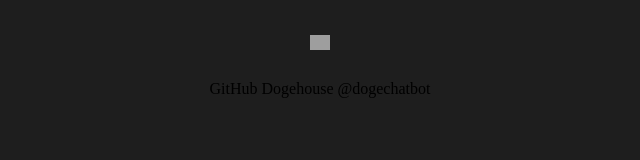
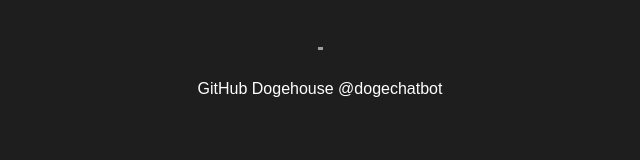
Before and after one commit to dogechatbot/dogechatbot.github.io, a plain HTML site: page index.html in a window 1280 px wide. Shown: the whole page, without its empty margins (320-960 px from the left). Drawn offline with Linux system fonts and the light colour scheme; grey boxes are pictures that could not be loaded.

Commit message:
Update index.html

```diff
--- a/index.html
+++ b/index.html
@@ -3,11 +3,11 @@
   <head>
     <title>DogeChatBot</title>
     <style>
-      body{background:#1e1e1e;text-align:center;}
+      body{background:#1e1e1e;text-align:center;color:white;font-family:sans-serif;}
     </style>
   </head>
   <body>
-    <h1><img src="https://avatars.githubusercontent.com/u/81117234?v=4" width="20px" height="auto"></h1>
+    <h1><img src="https://avatars.githubusercontent.com/u/81117234?v=4" width="5em" height="auto"></h1>
     GitHub Dogehouse @dogechatbot
   </body>
 </html>
```
